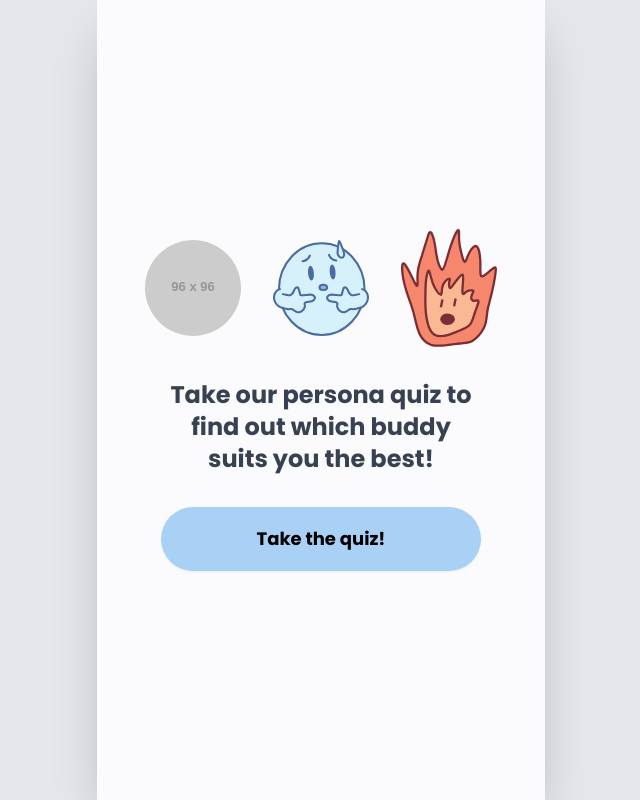
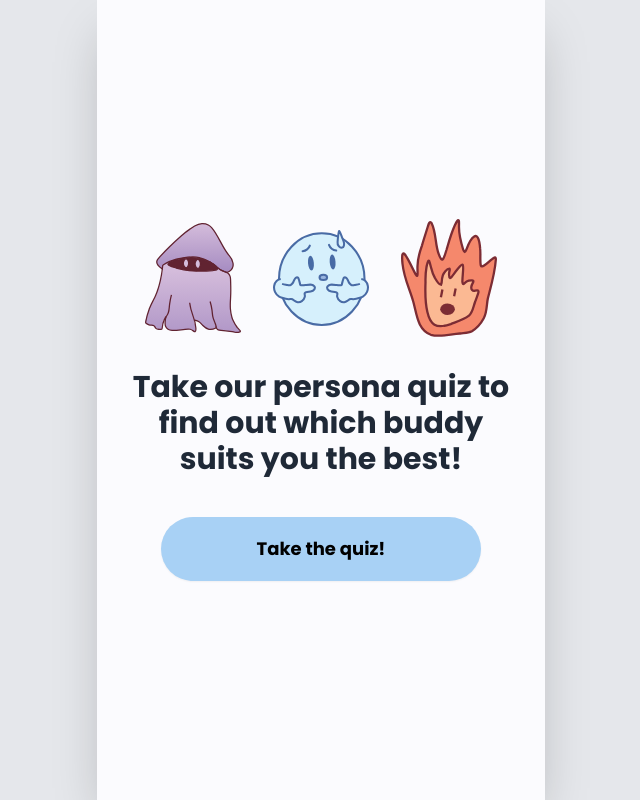
Before and after one commit to ritzbizkit/hiki-no-more, a React (Vite) app: page /quiz-intro in a window 1280 px wide. Shown: the whole page, without its empty margins (319-959 px from the left). Built offline with nearby package versions, Linux system fonts and the light colour scheme.

Commit message:
Fix: Correct layout and images on QuizIntroPage

```diff
--- a/src/pages/QuizIntroPage.jsx
+++ b/src/pages/QuizIntroPage.jsx
@@ -4,45 +4,44 @@ import { Link } from 'react-router-dom';
 const QuizIntroPage = () => {
   return (
     <div
-      className="flex flex-col justify-center items-center min-h-screen py-12"
+      className="flex flex-col justify-center items-center min-h-screen p-6"
       style={{ backgroundColor: '#FBFBFE' }}
     >
+      <div className="text-center">
         {/* Icon Group */}
-      <div className="flex items-center justify-center gap-8 px-4">
-        {/* Placeholder for the first avatar */}
+        <div className="flex items-center justify-center gap-4 sm:gap-8 mb-8">
           <img
-          src="https://via.placeholder.com/96/E0E0E0/808080?text=Avatar"
-          alt="Avatar Placeholder"
-          className="w-24 h-24 object-cover rounded-full"
+            src="/iso.svg"
+            alt="Iso Avatar"
+            className="w-20 h-auto sm:w-24"
           />
-        {/* Second Avatar */}
           <img
             src="/nervy1.svg"
             alt="Nervy Avatar"
-          className="w-24 h-auto"
+            className="w-20 h-auto sm:w-24"
           />
-        {/* Third Avatar - Now set to Enthu.svg */}
           <img
             src="/Enthu.svg"
             alt="Enthu Avatar"
-          className="w-24 h-auto"
+            className="w-20 h-auto sm:w-24"
           />
         </div>
 
         {/* Heading Text */}
-      <h2 className="text-2xl font-bold text-gray-700 text-center my-8 max-w-xs">
+        <h2 className="text-3xl font-bold text-gray-800 max-w-sm mx-auto">
           Take our persona quiz to find out which buddy suits you the best!
         </h2>
 
         {/* Take the quiz! Button */}
         <Link
           to="/quiz/1"
-        className="btn btn-lg rounded-full border-none text-black w-full max-w-xs"
+          className="btn btn-lg rounded-full border-none text-black w-full max-w-xs mt-10"
           style={{ backgroundColor: '#A8D1F5' }}
         >
           Take the quiz!
         </Link>
       </div>
+    </div>
   );
 };
 
```
Lines whose indentation alone changed are shown as unchanged.
